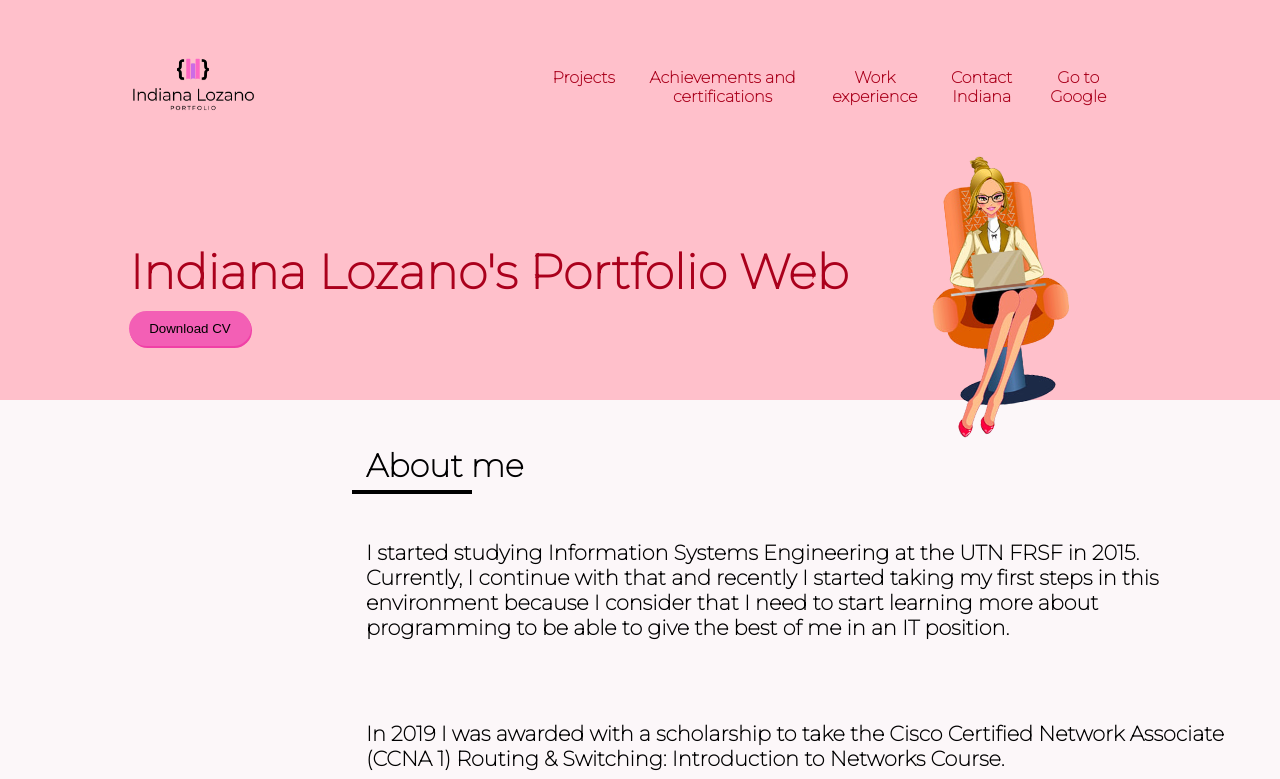
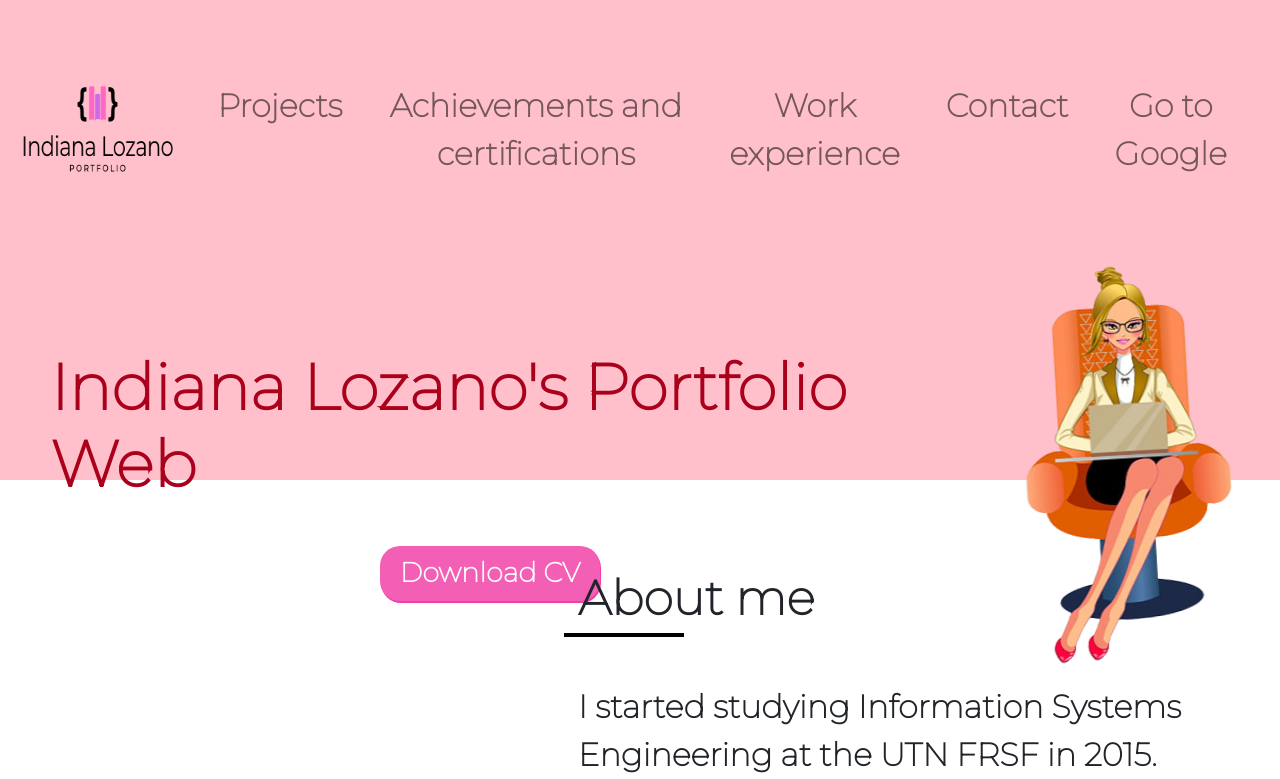
Before and after one commit to IndianaLozano/PortfolioWebIndianaLozano, a plain HTML site: page index.html in a window 1280 px wide. Shown: the top 779 px of the page. Drawn offline with nearby package versions, Linux system fonts and the light colour scheme.

Commit message:
Segunda entrega del proyecto final: dos archivos maquetados completamente con grid y flex, con navbar como componente de Bootstrap

```diff
--- a/css/main.css
+++ b/css/main.css
@@ -8,28 +8,33 @@
 
 body{
     font-family: 'Montserrat', sans-serif;
-    background: rgb(238,174,202);
-    background: linear-gradient(0deg, rgb(252, 247, 249) 80%, pink 70%);
+    background: white;
 }
 
 .div-body-grid-content{
     display: grid;
-    grid-template-areas: "wrapper wrapper wrapper wrapper"
-                        "about about about about"
-                        "footer footer footer footer";
+    grid-template-areas: "wrapper wrapper"
+                        "about about "
+                        "footer footer";
 }
 
-.wrapper{
+.header{
+    background-color: pink;
+    color: rgb(170, 0, 28);
+    grid-area: header;
+}
+
+ .wrapper{
     width: 100vw;
     height: 50vh;
     background-color: pink;
     color: rgb(170, 0, 28);
     grid-area: wrapper;
-    grid-template-areas: "navbar navbar"
+    grid-template-areas: "header header"
                         "main main";
 }
 
-.navbar{
+.navbar-sinB{
     display: flex;
     align-items: center;
     grid-area: navbar;
@@ -38,13 +43,18 @@ body{
     justify-content: space-around;
 }
 
-/* para el logo que redirige al home */
-.brand{
-    margin: 0px 20px;
+.navbar{
+    font-weight: bolder;
+    font-size: 1rem;
 }
 
-.brand:hover{
-    transform: scale(2, 2);
+.nav-link{
+    margin: 0px 10px;
+    text-align: center;
+}
+
+.nav-link:hover{
+    transform: scale(1.1, 1.3);
     transition: ease-in .2s;
 }
 
@@ -82,50 +92,67 @@ ul{
 
 .main{
     margin: 0 auto;
-    width: 80vw;
-    height: 30vh;
     display: flex;
+    justify-content: center;
     /* grid-template-columns: repeat(2, 1fr); */
     align-items: center;
-    justify-items: center;
-    justify-content: space-around;
     grid-area: main;
 }
 
 .img-woman{
-    width: 300px;
+    border: 7px;
     text-align: center;
 }
 
+img{
+    width: 100px;
+}
+
 h1{
-    font-size: 1rem;
+    font-size: 1.2rem;
+    font-weight: 600;
+    display: inline-block;
+    padding: 30px;
+}
+
+.info-content-conB{
+    align-items: center;
+}
+
+.info-content{
+    display: flex;
+    flex-flow: column wrap;
+    align-items: center;
 }
 
 .download-cv{
-    padding: 10px 20px;
+    padding: 7px 20px;
     background-color: rgb(243, 95, 181);
+    font-style: bold;
+    font-size: 1rem;
     border: none;
     border-radius: 20px;
-    margin-top: 10px;
+    margin-top: 5px;
     cursor: pointer;
     box-shadow: 1px 2px rgb(240, 64, 166);
+    font-weight: 900;
+    color: white;
+
 }
 
 .download-cv:hover{
     background-color: rgb(253, 205, 205);
 }
 
-.main img{
-    width: 200px;
-    border: 7px;
-}
-
 .about{
-    display: grid;
-    grid-template-columns: repeat(4, 1fr);
     width: 100vw;
     align-items: center;
     grid-area: about;
+}
+
+.about-conB{
+    align-items: center;
+    justify-content: center;
 }
 
 .about-achievements{
@@ -145,7 +172,12 @@ h1{
 
 
 .about-info{
-    grid-column: 1/5;
+    padding: 1rem;
+    font-size: 0.9rem;
+    font-weight: bolder;
+}
+
+.about-info-conB{
     padding: 1rem;
     font-size: 0.9rem;
     font-weight: bolder;
@@ -156,6 +188,12 @@ h2{
     margin: 5px;
     margin-top: 30px;
     margin-left: 30px;
+    font-weight: bolder;
+}
+
+h3{
+    font-weight: bolder;
+    font-size: 1rem;
 }
 
 .divider{
@@ -167,9 +205,9 @@ h2{
     margin-left: 1rem;
 
 }
-.about .about-info p, section{
+.about, .about-info{
     margin-bottom: 1em;
-    font-size: 1rem;
+    font-size: 0.9rem;
     font-weight: bolder;
     padding: 30px;
 }
@@ -202,15 +240,29 @@ h2{
 /* cuando haya como minimo 600px, las cosas se acomodan de la siguiente forma*/
 @media only screen and (min-width:600px){
 
+    .wrapper{
+        width: 100vw;
+        height: 60vh;
+    }
+
     .menu {
         display: flex;
         margin: 30px;
+    }
+
+    .logo{
+        width: 150px;
+        height: 150px;
     }
 
     .menu li a {
         padding: 10px;
         font-size: 0.7rem;
         display: block;
+    }
+
+    .img-woman{
+        width: 150px;
     }
 
 }
@@ -224,52 +276,118 @@ h2{
         display: block;
     }
 
-    .image-indi{
+    /* .image-indi-sinB{
         display: flex;
         grid-column: 1/1;
-    }
+    } */
 
     .about-info{
-        grid-column: 2/5;
+        grid-column: 1/6;
     }
 }
 
 @media only screen and (min-width:1024px){
+
+    .navbar{
+        font-weight: bolder;
+    }
 
     .brand{
         margin: 10px 20px;
     }
 
     h1{
+        display: inline-block;
         font-size: 2rem;
     }
 
     .about{
-        font-size: 1rem;
+        display: grid;
+        grid-template-columns: repeat(5, 1fr);
     }
 
     .about-achievements{
         font-size: 1rem;
     }
 
+    .navbar-collapse{
+        flex-grow: 0;
+    }
+
+    .image-indi{
+        display: flex;
+        height: 500px;
+        width: max-content;
+    }
+
+    .about, .about-info p, section{
+        font-weight: bolder;
+        padding: 30px;
+    }
+
+    .image-indi-div{
+        grid-column: 1/3;
+        display: flex;
+        justify-content: center;
+    }
+
+    .about-info{
+        grid-column: 3/6;
+    }
+
+    .about{
+        font-size: 1rem;
+        grid-template-columns: repeat(5, 1fr);
+    }
 }
 
-@media only screen and (min-width:1024px){
+@media only screen and (min-width:1200px){
+
+    .header{
+        padding: 0px;
+    }
+
+    .navbar{
+        padding: 0px;
+    }
+    .logo{
+        width: 250px;
+        height: 250px;
+    }
+
+    .nav-item{
+            color: rgb(170, 0, 28);
+            padding: 5px 5px;
+            font-weight: bold;
+            font-size: 2rem;
+            text-decoration: none;
+    }
+
+    img{
+        width: 200px;
+        border: 7px;
+        text-align: center;
+    }
 
     .brand{
         margin: 10px 20px;
     }
 
     h1{
+        font-size: 4rem;
+        padding-left: 50px;
+    }
+
+    .about-conB{
         font-size: 3rem;
     }
 
-    .about{
+    .about-info-conB, p{
         font-size: 2rem;
     }
 
-    .about-info{
-        font-size: 2rem;
+    section{
+        font-size: 1.5rem;
     }
 
     .about-achievements{
@@ -277,26 +395,29 @@ h2{
     }
 
     h2{
-        font-size: 2rem;
+        font-size: 3rem;
         margin: 5px;
         margin-top: 30px;
         margin-left: 30px;
     }
 
-    .about .about-info p, section{
-        margin-bottom: 1em;
-        font-size: 1.3rem;
-        font-weight: bolder;
-        padding: 30px;
-    }
-
-    .contactMe{
-        grid-column: 2/7;
+    h3{
+        font-size: 2.7rem;
     }
 
     .img-woman{
+        width: 300px;
+        height: 400px;
         animation-name: move;
         animation-iteration-count: infinite;
         animation-duration: 5s;
     }
+
+    .download-cv{
+        font-size: 1.7rem;
+    }
+
+    .contact-me{
+        padding: 200px;
+    }
 }
--- a/index.html
+++ b/index.html
@@ -7,33 +7,60 @@
 	<link rel="shortcut icon" href="assets/img/logoindianalozanoportfolio.png">
 	<link rel="stylesheet" href="https://cdnjs.cloudflare.com/ajax/libs/animate.css/4.1.1/animate.min.css" />
 
+	<!-- bootstrap -->
+	<link rel="stylesheet" href="https://cdnjs.cloudflare.com/ajax/libs/animate.css/4.1.1/animate.min.css" />
+	<link href="https://cdn.jsdelivr.net/npm/bootstrap@5.1.3/dist/css/bootstrap.min.css" rel="stylesheet"
+		integrity="sha384-1BmE4kWBq78iYhFldvKuhfTAU6auU8tT94WrHftjDbrCEXSU1oBoqyl2QvZ6jIW3" crossorigin="anonymous">
+
 	<link rel="stylesheet" href="css/main.css">
 
 	<title> Indiana Lozano - Portfolio </title>
 </head>
 
-<div>
+<body>
 
 	<div class="div-body-grid-content">
 		<div class="wrapper">
 
 			<header>
-				<div class="navbar">
 
-					<div class="brand">
-						<a href="#"> <img src="./assets/img/logoindianalozanoportfolio.png"
-								alt="Indiana Lozano's Portfolio Web" width="150px" height="150px"></a>
-					</div>
+				<div class="navbar-conB">
 
-					<ul class="menu">
-						<li><a href="pages/projects.html"> Projects </a></li>
-						<li><a href="pages/achievements.html"> Achievements and certifications </a></li>
-						<li><a href="pages/workExperience.html"> Work experience </a></li>
-						<li><a href="pages/contact.html"> Contact Indiana </a></li>
-						<li><a href="https://www.google.com" target="_blank"> Go to Google </a></li>
-					</ul>
+					<nav class="navbar navbar-expand-lg navbar-light bg-pink d-flex justify-content-around">
 
+						<a class="nav-item text-decoration-none" href="#"><img class=" logo img-fluid"
+								src="./assets/img/logoindianalozanoportfolio.png" alt="Indiana Lozano's Portfolio Web">
+						</a>
+
+						<button class="navbar-toggler" type="button" data-bs-toggle="collapse"
+							data-bs-target="#navbarSupportedContent" aria-controls="navbarSupportedContent"
+							aria-expanded="false" aria-label="Toggle navigation">
+							<span class="navbar-toggler-icon"></span>
+						</button>
+
+						<div class="collapse navbar-collapse" id="navbarSupportedContent">
+							<ul class="navbar-nav me-auto mb-2 mb-lg-0">
+								<li class="nav-item d-flex justify-content-center">
+									<a class="nav-link" aria-current="page" href="pages/projects.html"> Projects </a>
+								</li>
+								<li class="nav-item">
+									<a class="nav-link" href="pages/achievements.html"> Achievements and certifications
+									</a>
+								</li>
+								<li class="nav-item">
+									<a class="nav-link" href="pages/workExperience.html"> Work experience </a>
+								</li>
+								<li class="nav-item">
+									<a class="nav-link" href="pages/contact.html"> Contact </a>
+								</li>
+								<li class="nav-item">
+									<a class="nav-link" href="https://www.google.com"> Go to Google </a>
+								</li>
+							</ul>
+						</div>
+					</nav>
 				</div>
+
 			</header>
 
 			<main class="main">
@@ -45,8 +72,8 @@
 						</button>
 					</a>
 				</div>
-				<div class="img-woman">
-					<img src="assets/img/programmer_woman.png" alt="Woman who codes">
+				<div>
+					<img class="img-woman" src="assets/img/programmer_woman.png" alt="Woman who codes">
 				</div>
 			</main>
 
@@ -54,8 +81,8 @@
 
 		<div class="about">
 
-			<div class="image-indi">
-				<img class="" src="assets/img/indi.png" alt="Woman who codes" height="500px">
+			<div class="image-indi-div">
+				<img class="image-indi img-fluid" src="assets/img/indi.png" alt="Woman who codes">
 			</div>
 
 			<div class="about-info">
@@ -117,10 +144,15 @@
 	</footer>
 
 	<script src="js/wow.min.js"></script>
+
 	<script>
 		new WOW().init();
 	</script>
 
+	<!-- link js para que los componentes de bootstrap que tengan js funcionen -->
+	<script src="https://cdn.jsdelivr.net/npm/bootstrap@5.1.3/dist/js/bootstrap.bundle.min.js"
+		integrity="sha384-ka7Sk0Gln4gmtz2MlQnikT1wXgYsOg+OMhuP+IlRH9sENBO0LRn5q+8nbTov4+1p"
+		crossorigin="anonymous"></script>
 	</body>
 
 </html>
```
Also changed, not shown: pages/contact.html (+63 -16 lines).
